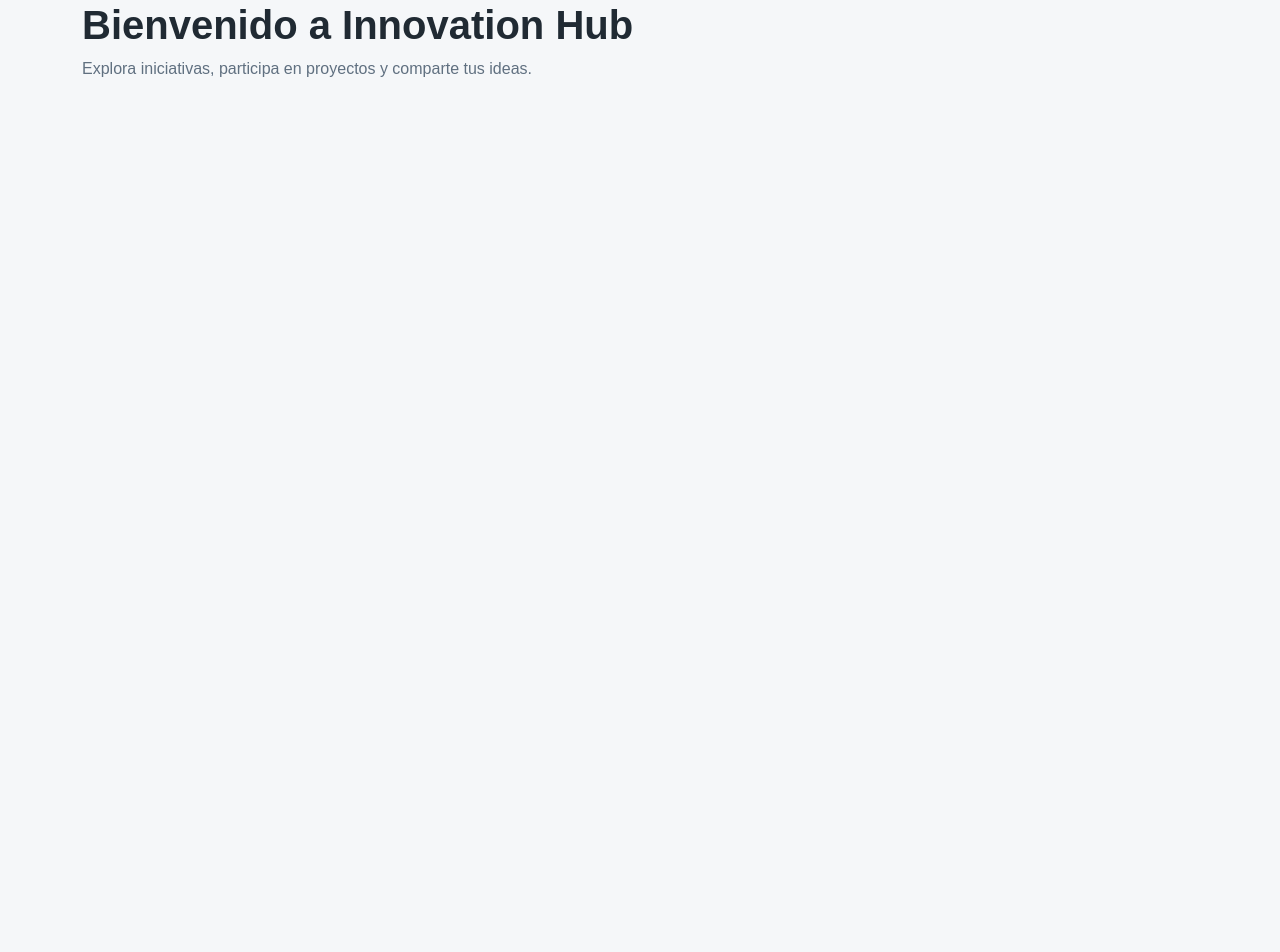
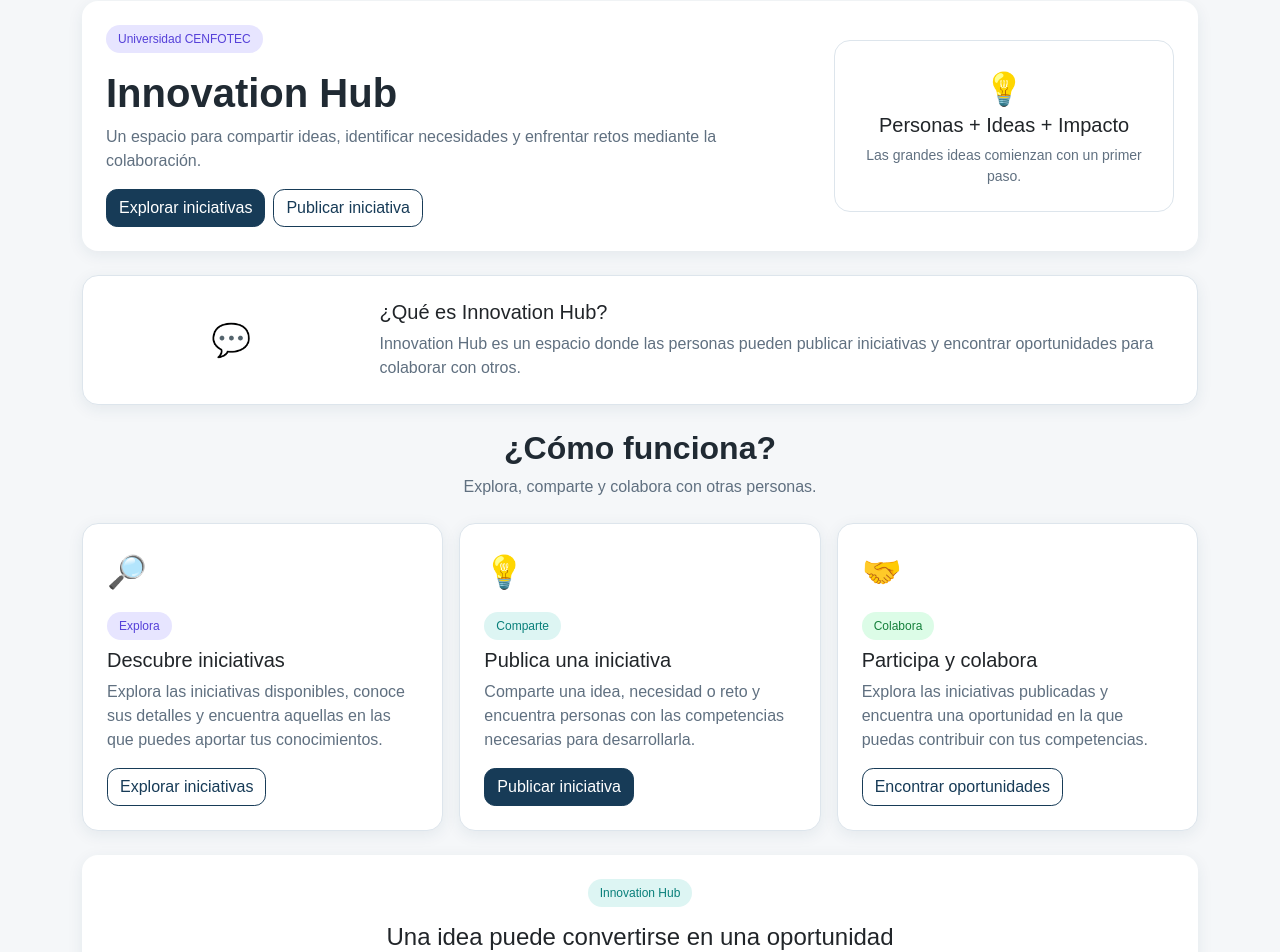
Before and after one commit to iquesadab/innovation-hub, a React (Vite) app in the folder cliente/: page / in a window 1280 px wide. Shown: the part 100-1052 px from the top of the page. Before the commit the page ends 800 px from the top, so only its background shows below. Built offline with nearby package versions, Linux system fonts and the light colour scheme.

Commit message:
[new]: Agrega página de inicio y pie de página en React

```diff
--- a/cliente/src/App.jsx
+++ b/cliente/src/App.jsx
@@ -1,18 +1,18 @@
 import Encabezado from "./componentes/layout/Encabezado.jsx";
+import PiePagina from "./componentes/layout/PiePagina.jsx";
+import Inicio from "./paginas/Inicio.jsx";
 
 function App() {
     return (
         <>
+            {/* Encabezado general */}
             <Encabezado />
 
-            <main className="container py-4">
-                <h1>Bienvenido a Innovation Hub</h1>
+            {/* Página principal */}
+            <Inicio />
 
-                <p>
-                    Explora iniciativas, participa en proyectos
-                    y comparte tus ideas.
-                </p>
-            </main>
+            {/* Pie de página general */}
+            <PiePagina />
         </>
     );
 }
--- /dev/null
+++ b/cliente/src/componentes/layout/PiePagina.jsx
@@ -0,0 +1,21 @@
+function PiePagina() {
+    return (
+        <footer>
+            <div className="container">
+                <div className="d-flex justify-content-between align-items-center flex-wrap gap-2">
+
+                    <p className="fw-bold">
+                        Innovation Hub - Universidad CENFOTEC
+                    </p>
+
+                    <p>
+                        Personas · Ideas · Impacto
+                    </p>
+
+                </div>
+            </div>
+        </footer>
+    );
+}
+
+export default PiePagina;
--- a/cliente/src/estilos.css
+++ b/cliente/src/estilos.css
@@ -74,16 +74,19 @@ a {
     color: var(--secundario);
 }
 
+/* Color normal de los enlaces */
 .navbar .nav-link {
     color: var(--texto-principal);
     font-weight: 500;
 }
 
+/* Color al pasar el cursor o seleccionar con teclado */
 .navbar .nav-link:hover,
 .navbar .nav-link:focus {
     color: var(--secundario);
 }
 
+/* Color de la opción activa */
 .navbar .nav-link.active {
     color: var(--secundario);
     font-weight: 600;
--- /dev/null
+++ b/cliente/src/paginas/Inicio.jsx
@@ -0,0 +1,191 @@
+function Inicio() {
+    return (
+        <main className="container py-4">
+
+            {/* Sección de bienvenida */}
+            <section className="card border-0 mb-4">
+                <div className="card-body p-4">
+                    <div className="row align-items-center g-4">
+
+                        <div className="col-md-8">
+                            <span className="badge text-bg-primary mb-3">
+                                Universidad CENFOTEC
+                            </span>
+
+                            <h1>Innovation Hub</h1>
+
+                            <p>
+                                Un espacio para compartir ideas, identificar
+                                necesidades y enfrentar retos mediante la
+                                colaboración.
+                            </p>
+
+                            <div className="d-flex gap-2 flex-wrap">
+                                <a href="#iniciativas" className="btn btn-primary">
+                                    Explorar iniciativas
+                                </a>
+
+                                <a href="#publicar" className="btn btn-outline-primary">
+                                    Publicar iniciativa
+                                </a>
+                            </div>
+                        </div>
+
+                        <div className="col-md-4">
+                            <div className="card text-center shadow-none h-100">
+                                <div className="card-body">
+                                    <div className="fs-2" aria-hidden="true">
+                                        💡
+                                    </div>
+
+                                    <h2 className="h5">
+                                        Personas + Ideas + Impacto
+                                    </h2>
+
+                                    <p className="small mb-0">
+                                        Las grandes ideas comienzan con
+                                        un primer paso.
+                                    </p>
+                                </div>
+                            </div>
+                        </div>
+
+                    </div>
+                </div>
+            </section>
+
+            {/* Explicación de Innovation Hub */}
+            <section className="card mb-4">
+                <div className="card-body">
+                    <div className="row align-items-center">
+                        <div className="col-md-3 text-center fs-2" aria-hidden="true">
+                            💬
+                        </div>
+
+                        <div className="col-md-9">
+                            <h2 className="h5">¿Qué es Innovation Hub?</h2>
+
+                            <p className="mb-0">
+                                Innovation Hub es un espacio donde las personas
+                                pueden publicar iniciativas y encontrar
+                                oportunidades para colaborar con otros.
+                            </p>
+                        </div>
+                    </div>
+                </div>
+            </section>
+
+            {/* Explicación de cómo funciona */}
+            <section className="mb-4" aria-labelledby="tituloFuncionamiento">
+
+                <div className="text-center mb-4">
+                    <h2 id="tituloFuncionamiento">¿Cómo funciona?</h2>
+                    <p>Explora, comparte y colabora con otras personas.</p>
+                </div>
+
+                <div className="row g-3">
+
+                    <div className="col-md-4">
+                        <article className="card h-100">
+                            <div className="card-body">
+                                <div className="fs-2 mb-3" aria-hidden="true">🔎</div>
+
+                                <span className="badge text-bg-primary mb-2">
+                                    Explora
+                                </span>
+
+                                <h3 className="h5">Descubre iniciativas</h3>
+
+                                <p>
+                                    Explora las iniciativas disponibles,
+                                    conoce sus detalles y encuentra aquellas
+                                    en las que puedes aportar tus conocimientos.
+                                </p>
+
+                                <a href="#iniciativas" className="btn btn-outline-primary">
+                                    Explorar iniciativas
+                                </a>
+                            </div>
+                        </article>
+                    </div>
+
+                    <div className="col-md-4">
+                        <article className="card h-100">
+                            <div className="card-body">
+                                <div className="fs-2 mb-3" aria-hidden="true">💡</div>
+
+                                <span className="badge text-bg-secondary mb-2">
+                                    Comparte
+                                </span>
+
+                                <h3 className="h5">Publica una iniciativa</h3>
+
+                                <p>
+                                    Comparte una idea, necesidad o reto y
+                                    encuentra personas con las competencias
+                                    necesarias para desarrollarla.
+                                </p>
+
+                                <a href="#publicar" className="btn btn-primary">
+                                    Publicar iniciativa
+                                </a>
+                            </div>
+                        </article>
+                    </div>
+
+                    <div className="col-md-4">
+                        <article className="card h-100">
+                            <div className="card-body">
+                                <div className="fs-2 mb-3" aria-hidden="true">🤝</div>
+
+                                <span className="badge text-bg-success mb-2">
+                                    Colabora
+                                </span>
+
+                                <h3 className="h5">Participa y colabora</h3>
+
+                                <p>
+                                    Explora las iniciativas publicadas y
+                                    encuentra una oportunidad en la que
+                                    puedas contribuir con tus competencias.
+                                </p>
+
+                                <a href="#iniciativas" className="btn btn-outline-primary">
+                                    Encontrar oportunidades
+                                </a>
+                            </div>
+                        </article>
+                    </div>
+
+                </div>
+            </section>
+
+            {/* Mensaje final */}
+            <section className="card border-0 text-center">
+                <div className="card-body p-4">
+
+                    <span className="badge text-bg-secondary mb-3">
+                        Innovation Hub
+                    </span>
+
+                    <h2 className="h4">
+                        Una idea puede convertirse en una oportunidad
+                    </h2>
+
+                    <p>
+                        Compártela con quienes creen en mente o
+                        encuentra una iniciativa en la que puedas contribuir.
+                    </p>
+
+                    <a href="#iniciativas" className="btn btn-primary">
+                        Comenzar a explorar
+                    </a>
+
+                </div>
+            </section>
+
+        </main>
+    );
+}
+
+export default Inicio;
```
Also changed, not shown: 1 other file (tests, documents, lock files or other folders).
